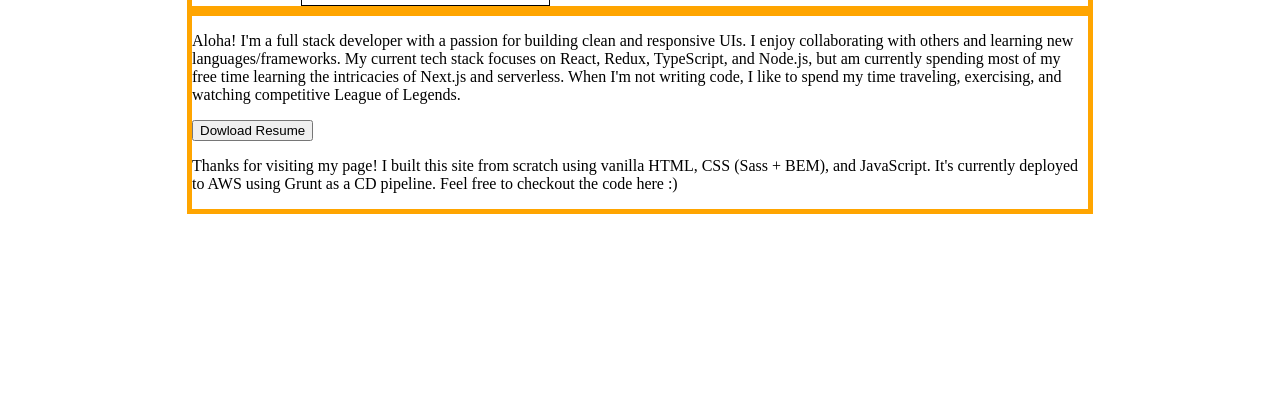
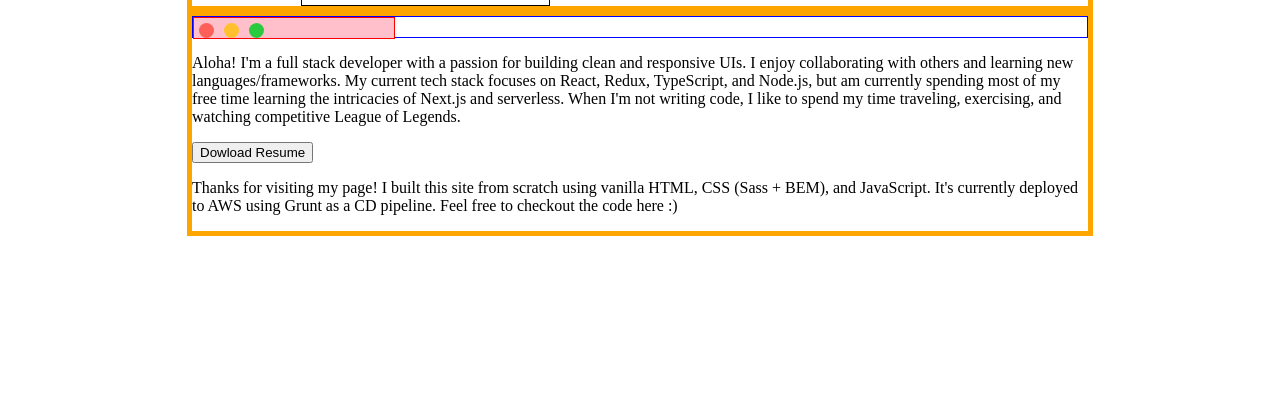
Before and after one commit to akbuma/personal-portfolio, a website: page index.html in a window 1280 px wide. Shown: the part 390-800 px from the top of the page. Drawn offline with Linux system fonts and the light colour scheme.

Commit message:
add styling to browser dots

```diff
--- a/styles/style.scss
+++ b/styles/style.scss
@@ -13,7 +13,6 @@ header {
 .navbar {
   position: fixed;
   width: 100%;
-
   border: 5px solid purple;
   display: flex;
   justify-content: center;
@@ -139,6 +138,41 @@ header {
   border: 5px solid orange;
   width: $section-width;
   margin: 0 auto;
+
+  %browser-dot {
+    height: 15px;
+    width: 15px;
+    border-radius: 50%;
+    margin: 5px;
+  }
+
+  &__panel {
+    border: 1px solid blue;
+    height: 20px;
+  }
+
+  &__dots {
+    display: flex;
+    background-color: pink;
+    height: 20px;
+    width: 200px;
+    border: 1px solid red;
+
+    &--dot-1 {
+      @extend %browser-dot;
+      background-color: #fc6058;
+    }
+
+    &--dot-2 {
+      @extend %browser-dot;
+      background-color: #fec02f;
+    }
+
+    &--dot-3 {
+      @extend %browser-dot;
+      background-color: #2aca3e;
+    }
+  }
 }
 
 @media screen and (max-width: 960px) {
```
Also changed, not shown: styles/style.css, 1 other file.
